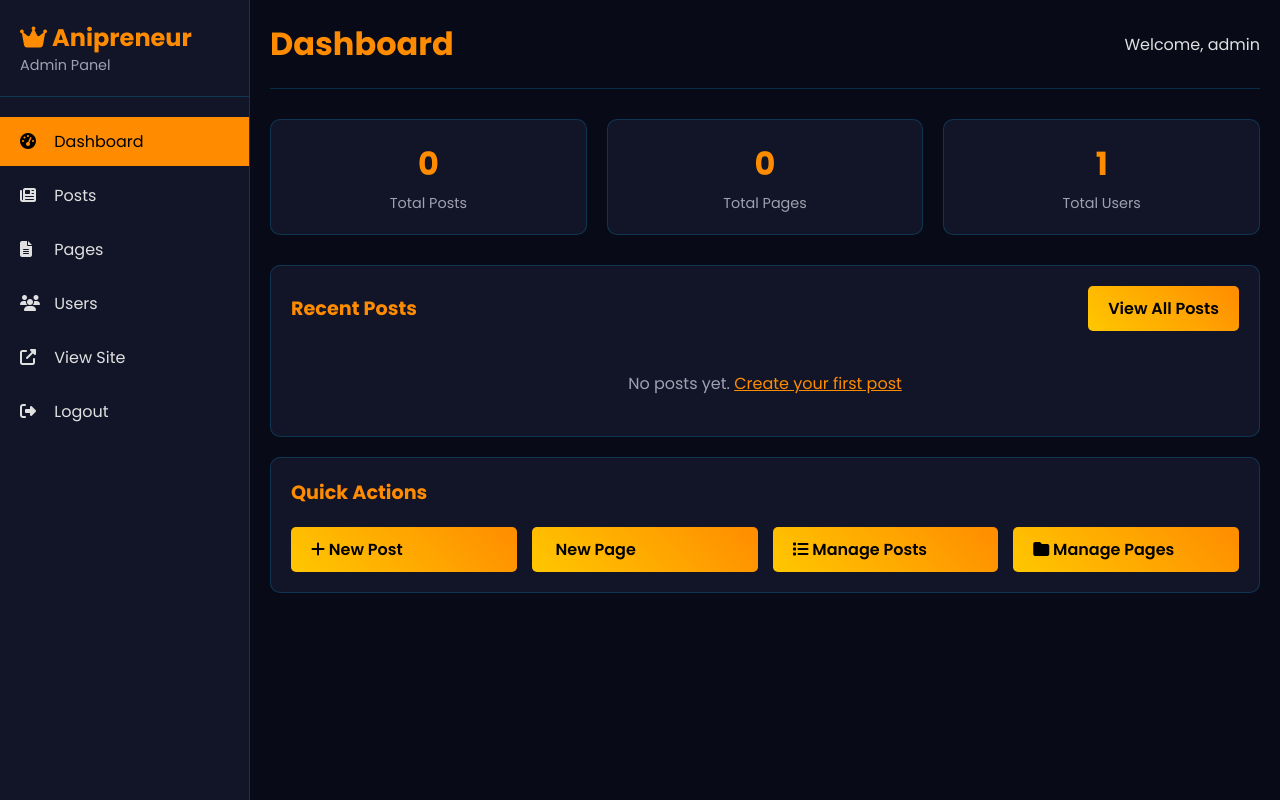
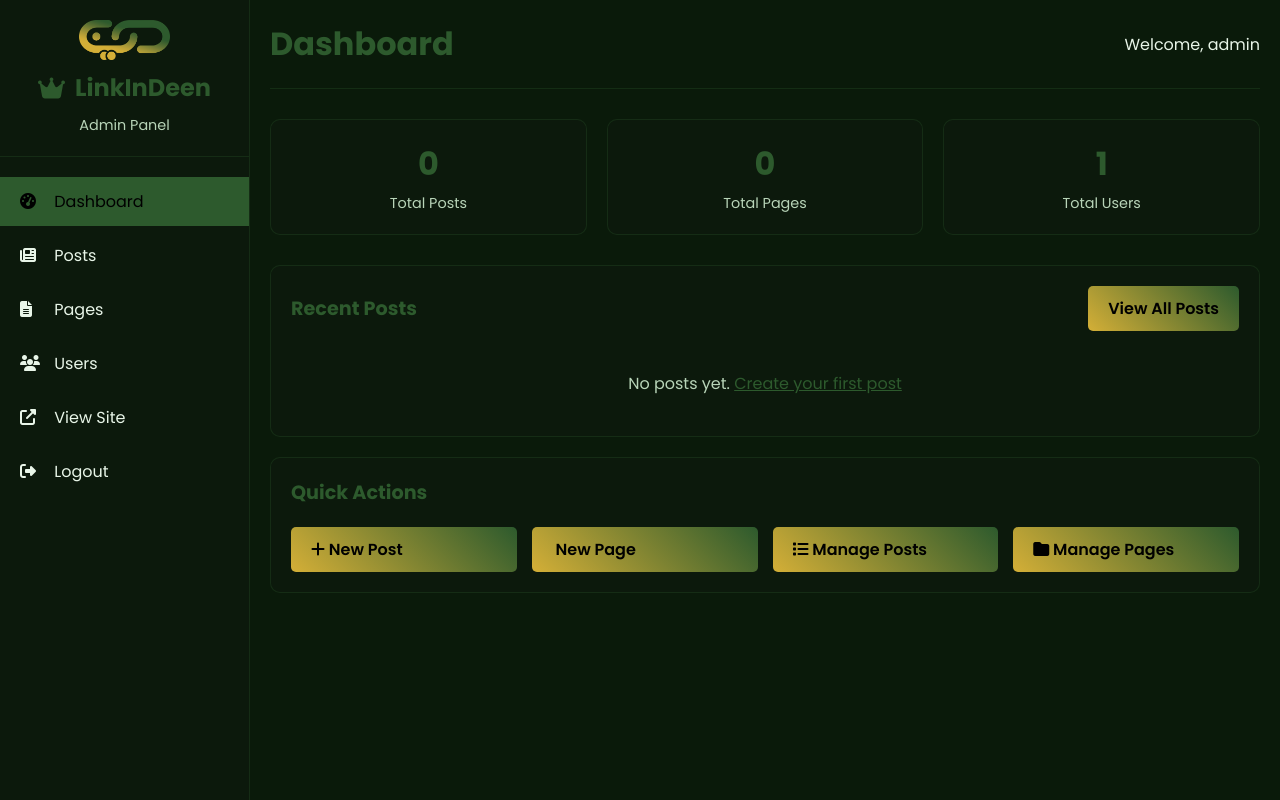
Before and after one commit to Amh-42/linkindeen, a Flask app: page /admin in a window 1280 px wide. Run offline with Flask 3, Linux system fonts and the light colour scheme; a user stored in the database is signed in; data comes from the database, SQL or seed files in the repository; data that the repository does not hold is empty.

Commit message:
initial commit

```diff
--- a/templates/admin/base.html
+++ b/templates/admin/base.html
@@ -4,21 +4,23 @@
 <head>
     <meta charset="UTF-8">
     <meta name="viewport" content="width=device-width, initial-scale=1.0">
-    <title>{% block title %}Admin - Anipreneur{% endblock %}</title>
+    <title>{% block title %}Admin - LinkInDeen{% endblock %}</title>
     <link href="https://fonts.googleapis.com/css2?family=Poppins:wght@300;400;600;700&display=swap" rel="stylesheet">
     <link rel="stylesheet" href="https://cdnjs.cloudflare.com/ajax/libs/font-awesome/6.4.0/css/all.min.css">
     <style>
         :root {
-            --bg-color: #080a18;
-            --primary-color: #ff8c00;
-            --secondary-color: #00bfff;
-            --accent-yellow: #ffc700;
-            --text-color: #e0e0e0;
-            --text-secondary: #a0a0b0;
-            --card-bg: rgba(23, 27, 46, 0.7);
-            --border-color: rgba(0, 191, 255, 0.2);
+            --bg-color: #0a1a0a;
+            --primary-color: #2d5a2d;
+            --secondary-color: #4a7c59;
+            --accent-yellow: #d4af37;
+            --text-color: #e8f5e8;
+            --text-secondary: #b8d4b8;
+            --card-bg: rgba(13, 26, 13, 0.8);
+            --border-color: rgba(45, 90, 45, 0.3);
             --success-color: #28a745;
             --error-color: #dc3545;
+            --islamic-gold: #d4af37;
+            --islamic-green: #2d5a2d;
         }
 
         * {
@@ -52,9 +54,25 @@
             margin-bottom: 20px;
         }
 
+        .sidebar-header {
+            display: flex;
+            flex-direction: column;
+            align-items: center;
+            gap: 10px;
+        }
+
         .sidebar-header h2 {
             color: var(--primary-color);
             font-size: 1.5rem;
+            display: flex;
+            align-items: center;
+            gap: 10px;
+        }
+
+        .sidebar-logo {
+            height: 40px;
+            width: auto;
+            border-radius: 8px;
         }
 
         .nav-menu {
@@ -274,7 +292,9 @@
     <div class="admin-container">
         <div class="sidebar">
             <div class="sidebar-header">
-                <h2><i class="fas fa-crown"></i> Anipreneur</h2>
+                <img src="{{ url_for('static', filename='images/logo.png') }}" alt="LinkInDeen Logo"
+                    class="sidebar-logo">
+                <h2><i class="fas fa-crown"></i> LinkInDeen</h2>
                 <p style="color: var(--text-secondary); font-size: 0.9rem;">Admin Panel</p>
             </div>
             <ul class="nav-menu">
```
